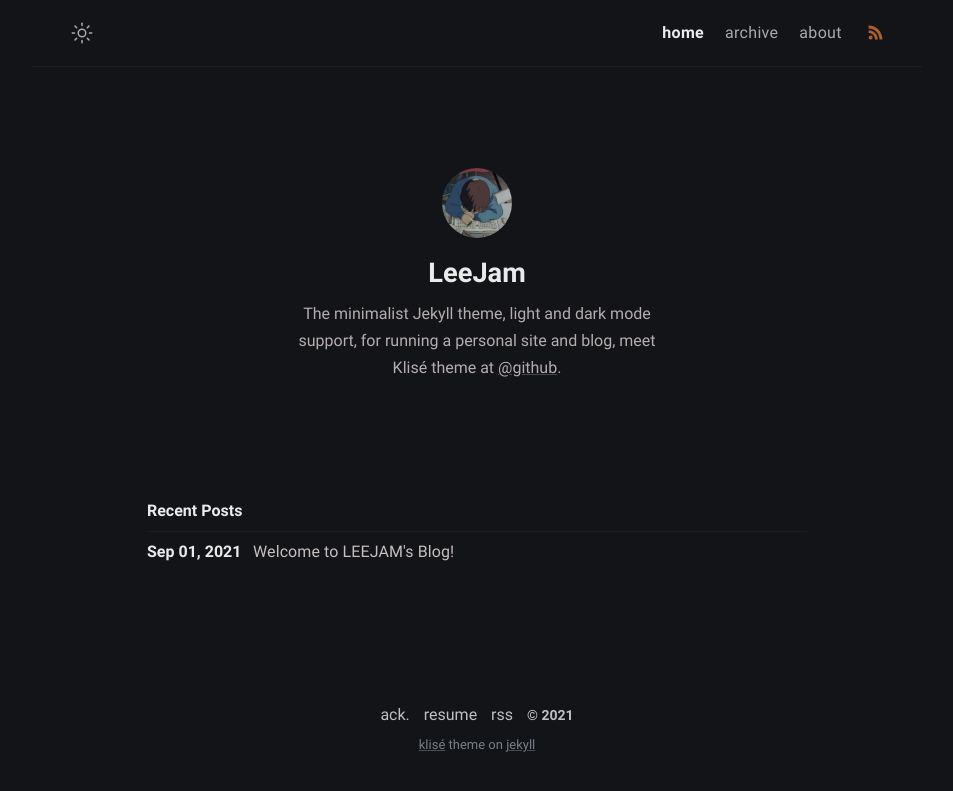
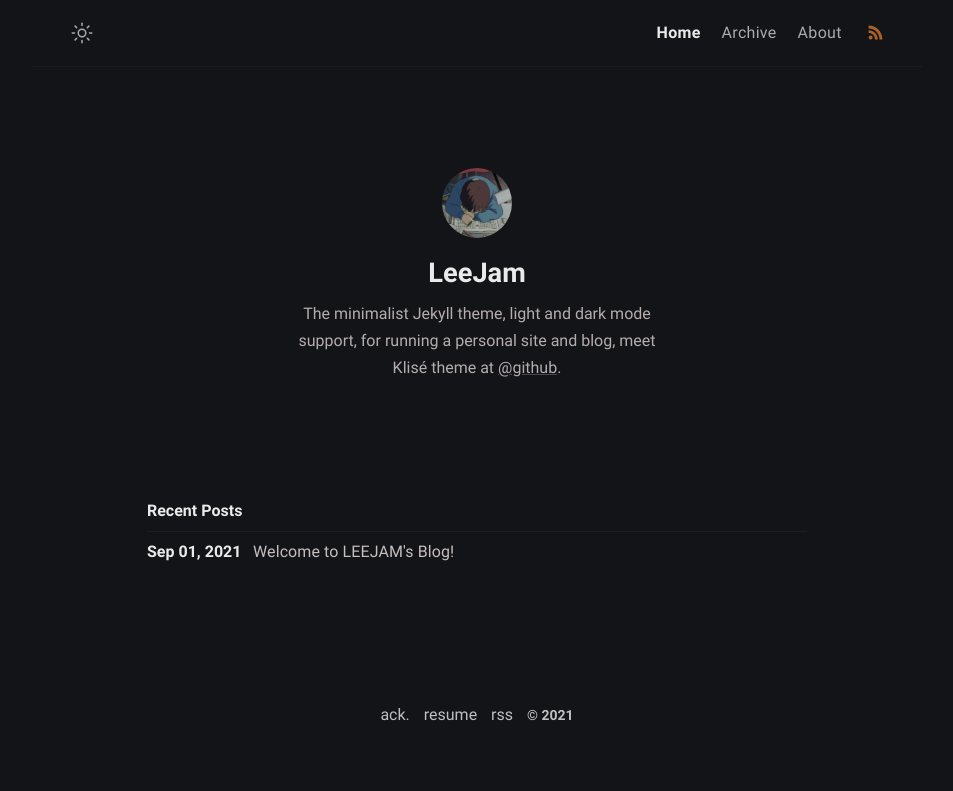
Before and after one commit to LeeJams/LeeJams.github.io, a Jekyll site: the page built from index.md, in a window 1280 px wide. Shown: the top 791 px of the page, without its empty margins (163-1116 px from the left). Built offline with Jekyll 4.4.1, drawn with Linux system fonts in a browser that asks for light colours.

Commit message:
update blog info

```diff
--- a/_data/menus.yml
+++ b/_data/menus.yml
@@ -1,12 +1,12 @@
-- title: home
+- title: Home
   url: /
   external: false
 
-- title: archive
+- title: Archive
   url: /archive/
   external: false
 
-- title: about
+- title: About
   url: /about/
   external: false # set true if you using external link, see below
 
--- a/_includes/footer.html
+++ b/_includes/footer.html
@@ -3,19 +3,9 @@
   <a class="footer_item" href="javascript::void(0)">resume</a>
   <a class="footer_item" href="/feed.xml">rss</a>
   <span class="footer_item">&copy; {{ site.time | date: "%Y" }}</span>
-  <small class="footer_copyright">
-    <!-- Klisé Theme: https://github.com/piharpi/jekyll-klise -->
-    <a
-      href="https://github.com/piharpi/jekyll-klise"
-      target="_blank"
-      rel="noreferrer noopener"
-      >klisé</a
-    >
-    theme on
-    <a href="https://jekyllrb.com" target="_blank" rel="noreferrer noopener"
-      >jekyll</a
-    >
-  </small>
+  <!-- <small class="footer_copyright">
+    Klisé Theme: https://github.com/piharpi/jekyll-klise
+  </small> -->
 </footer>
 <script src="/assets/js/main.js" defer="defer"></script>
 
```
Lines whose indentation alone changed are shown as unchanged.
